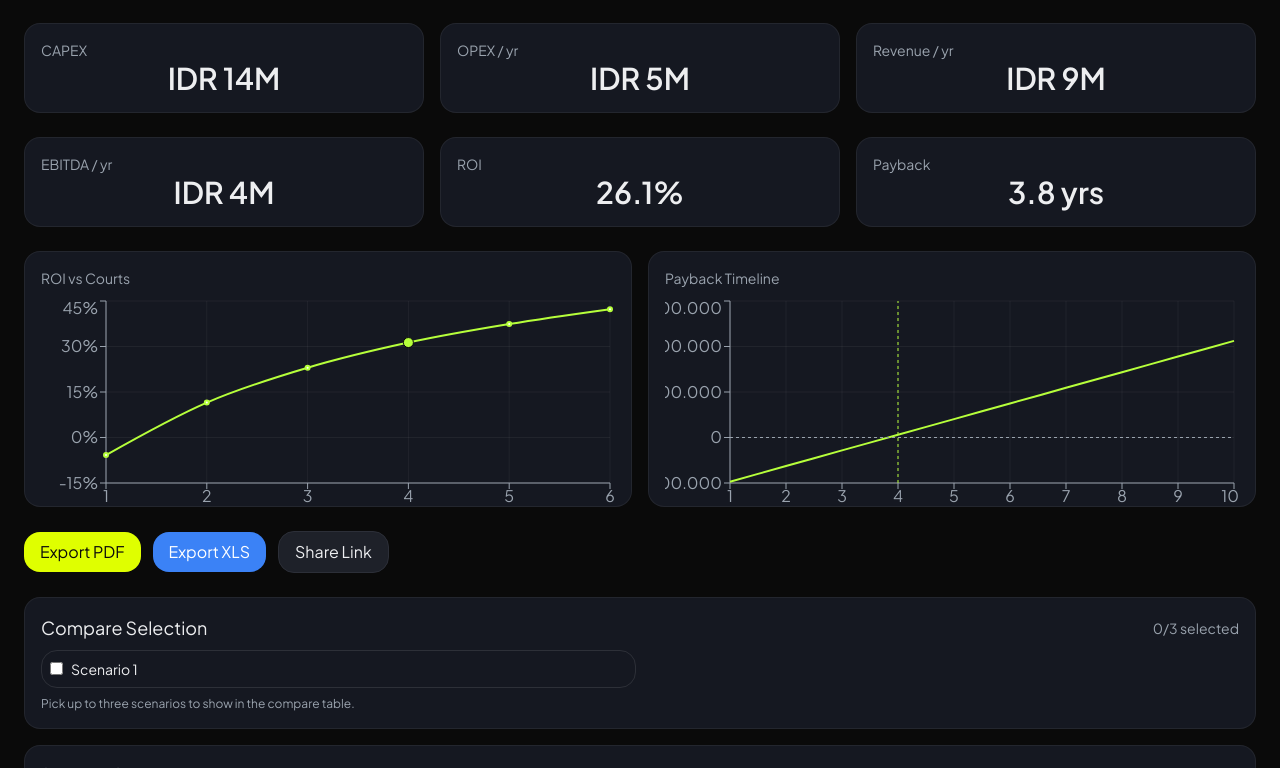
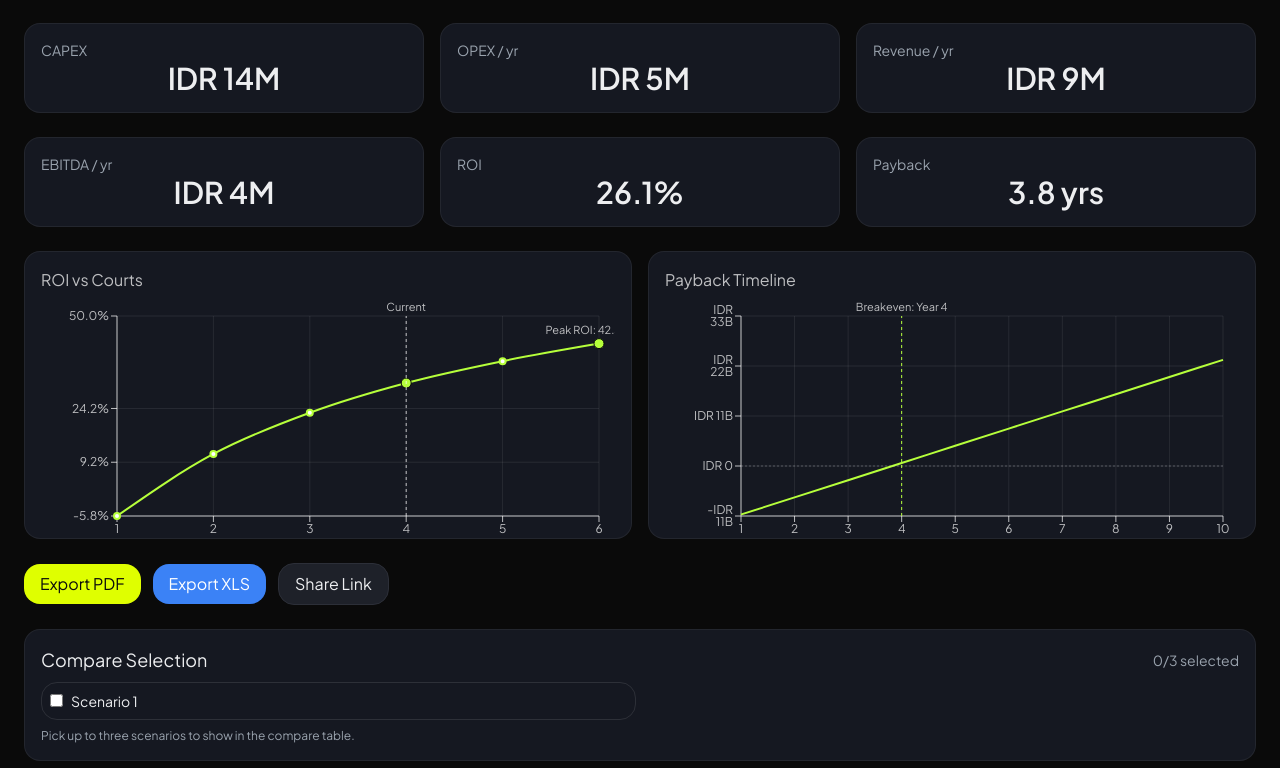
Before and after one commit to spotty21201/padeljkt_sept05, a Next.js app: page /simulator/1 in a window 1280 px wide. Shown: the part 2032-2800 px from the top of the page. Built offline with nearby package versions, Linux system fonts and the light colour scheme.

Commit message:
charts(ui): improve ROI vs Courts and Payback Timeline styling; add utils formatters; axes/grid/ticks, peak annotation, current marker, area fill, margins

```diff
--- a/components/charts/PaybackTimeline.tsx
+++ b/components/charts/PaybackTimeline.tsx
@@ -1,20 +1,27 @@
 "use client";
-import { LineChart, Line, XAxis, YAxis, Tooltip, ResponsiveContainer, CartesianGrid, ReferenceLine } from "recharts";
+import { LineChart, Line, XAxis, YAxis, Tooltip, ResponsiveContainer, CartesianGrid, ReferenceLine, Area } from "recharts";
+import { formatIDR, formatYear } from "@/lib/format/format";
 
 export function PaybackTimelineChart({ data, bepYear }:{ data:{ year:number; cumulative:number }[]; bepYear?: number | null }){
   const formatted = data.map(d=> ({ year: d.year, cumulative: Math.round(d.cumulative) }));
+  const axisColor = "rgba(255,255,255,0.72)";
+  const gridColor = "rgba(255,255,255,0.08)";
+  const title = "Payback Timeline";
+  const xMax = bepYear && bepYear < 6 ? 6 : 10;
   return (
-    <div className="card p-4 h-64">
-      <div className="text-sm text-muted-300 mb-2">Payback Timeline</div>
+    <div className="card p-4 h-72" aria-label={title}>
+      <h3 className="sr-only">{title}</h3>
+      <div className="text-base mb-2" style={{ color: axisColor }}>{title}</div>
       <ResponsiveContainer width="100%" height="100%">
-        <LineChart data={formatted}>
-          <CartesianGrid stroke="rgba(255,255,255,0.05)" />
-          <XAxis dataKey="year" stroke="#9AA3AE" />
-          <YAxis stroke="#9AA3AE" tickFormatter={(v)=> Intl.NumberFormat('id-ID').format(v)} />
-          <Tooltip contentStyle={{ background: "#151821", border: "1px solid rgba(255,255,255,0.1)", color: "#EDEEF0" }} formatter={(v)=> [Intl.NumberFormat('id-ID').format(v as number),"Cumulative"]} />
+        <LineChart data={formatted} margin={{ top:16, right:16, bottom:8, left:16 }}>
+          <CartesianGrid stroke={gridColor} />
+          <XAxis dataKey="year" stroke={axisColor} domain={[1, xMax]} tick={{ fill: axisColor, fontSize: 12 }} allowDecimals={false} tickFormatter={(v)=> `${v}` } />
+          <YAxis stroke={axisColor} tick={{ fill: axisColor, fontSize: 12 }} tickFormatter={(v)=> formatIDR(v as number)} />
+          <Tooltip contentStyle={{ background: "#151821", border: "1px solid rgba(255,255,255,0.1)", color: "#EDEEF0" }} formatter={(v)=> [formatIDR(v as number), "Cumulative"]} labelFormatter={(l)=> formatYear(l as number)} />
+          <Area type="monotone" dataKey="cumulative" stroke="none" fill="#B6FF3B" fillOpacity={0.08} />
           <Line type="monotone" dataKey="cumulative" stroke="#B6FF3B" strokeWidth={2} dot={false} />
-          <ReferenceLine y={0} stroke="#9AA3AE" strokeDasharray="3 3" />
-          {bepYear ? <ReferenceLine x={bepYear} stroke="#B6FF3B" strokeDasharray="3 3" /> : null}
+          <ReferenceLine y={0} stroke="rgba(255,255,255,0.25)" strokeDasharray="2 2" />
+          {bepYear ? <ReferenceLine x={bepYear} stroke="#B6FF3B" strokeDasharray="3 3" label={{ value: `Breakeven: Year ${bepYear}`, fill: axisColor, fontSize: 11, position: "top" }} /> : null}
         </LineChart>
       </ResponsiveContainer>
     </div>
--- a/components/charts/RoiVsCourts.tsx
+++ b/components/charts/RoiVsCourts.tsx
@@ -1,22 +1,44 @@
 "use client";
-import { LineChart, Line, XAxis, YAxis, Tooltip, ResponsiveContainer, CartesianGrid, ReferenceDot } from "recharts";
+import { LineChart, Line, XAxis, YAxis, Tooltip, ResponsiveContainer, CartesianGrid, ReferenceDot, ReferenceLine, Area, Label } from "recharts";
+import { formatPct } from "@/lib/format/format";
 
 export function RoiVsCourtsChart({ data, current }:{ data:{ courts:number; roi:number }[]; current:number }){
   const formatted = data.map(d=> ({ courts: d.courts, roiPct: +(d.roi*100).toFixed(1) }));
   const currentPoint = formatted.find(d=> d.courts === current);
+  const maxCourts = Math.max(...formatted.map(d=> d.courts), 1);
+  const xDomain:[number, number] = maxCourts >= 10 ? [1, 10] : [1, maxCourts + 1];
+  const yMax = Math.max(...formatted.map(d=> d.roiPct), 0);
+  const niceMax = yMax <= 50 ? 50 : (yMax <= 60 ? 60 : Math.ceil(yMax/10)*10);
+  const axisColor = "rgba(255,255,255,0.72)";
+  const gridColor = "rgba(255,255,255,0.08)";
+  const title = "ROI vs Courts";
+
+  // Peak ROI annotation
+  const peak = formatted.reduce((acc, x)=> x.roiPct > acc.roiPct ? x : acc, formatted[0] || { courts: 0, roiPct: 0 });
+
   return (
-    <div className="card p-4 h-64">
-      <div className="text-sm text-muted-300 mb-2">ROI vs Courts</div>
+    <div className="card p-4 h-72" aria-label={title}>
+      <h3 className="sr-only">{title}</h3>
+      <div className="text-base mb-2" style={{ color: axisColor }}>{title}</div>
       <ResponsiveContainer width="100%" height="100%">
-        <LineChart data={formatted}>
-          <CartesianGrid stroke="rgba(255,255,255,0.05)" />
-          <XAxis dataKey="courts" stroke="#9AA3AE" />
-          <YAxis stroke="#9AA3AE" unit="%" />
-          <Tooltip contentStyle={{ background: "#151821", border: "1px solid rgba(255,255,255,0.1)", color: "#EDEEF0" }} formatter={(v)=> [`${v}%`,`ROI`]} />
-          <Line type="monotone" dataKey="roiPct" stroke="#B6FF3B" strokeWidth={2} dot={{ r: 2 }} />
+        <LineChart data={formatted} margin={{ top: 16, right: 16, bottom: 8, left: 16 }}>
+          <CartesianGrid stroke={gridColor} />
+          <XAxis dataKey="courts" stroke={axisColor} domain={xDomain} tick={{ fill: axisColor, fontSize: 12 }} allowDecimals={false} />
+          <YAxis stroke={axisColor} domain={[0, niceMax]} tick={{ fill: axisColor, fontSize: 12 }} tickFormatter={(v)=> formatPct(v/100)} />
+          <Tooltip contentStyle={{ background: "#151821", border: "1px solid rgba(255,255,255,0.1)", color: "#EDEEF0" }} formatter={(v)=> [`${(v as number).toFixed(1)}%`,`ROI`]} labelFormatter={(l)=> `Courts: ${l}`} />
+          <Area type="monotone" dataKey="roiPct" stroke="none" fill="#B6FF3B" fillOpacity={0.08} />
+          <Line type="monotone" dataKey="roiPct" stroke="#B6FF3B" strokeWidth={2} dot={{ r: 3 }} activeDot={{ r: 5, stroke: "#B6FF3B", strokeWidth: 1 }} />
           {currentPoint && (
-            <ReferenceDot x={currentPoint.courts} y={currentPoint.roiPct} r={5} fill="#B6FF3B" stroke="#0A0A0A" />
+            <>
+              <ReferenceDot x={currentPoint.courts} y={currentPoint.roiPct} r={5} fill="#B6FF3B" stroke="#0A0A0A" />
+              <ReferenceLine x={current} stroke={axisColor} strokeDasharray="3 3" label={{ value: "Current", fill: axisColor, fontSize: 11, position: "top" }} />
+            </>
           )}
+          {peak && peak.courts ? (
+            <ReferenceDot x={peak.courts} y={peak.roiPct} r={5} fill="#B6FF3B" stroke="#0A0A0A">
+              <Label value={`Peak ROI: ${peak.roiPct.toFixed(1)}% at ${peak.courts}`} position="top" fill={axisColor} fontSize={11} />
+            </ReferenceDot>
+          ) : null}
         </LineChart>
       </ResponsiveContainer>
     </div>
--- /dev/null
+++ b/lib/format/format.ts
@@ -0,0 +1,18 @@
+export function formatIDR(n: number): string {
+  const abs = Math.abs(n);
+  const sign = n < 0 ? "-" : "";
+  const B = 1_000_000_000;
+  const M = 1_000_000;
+  if (abs >= B) return `${sign}IDR ${+(abs / B).toFixed(1)}B`;
+  if (abs >= M) return `${sign}IDR ${+(abs / M).toFixed(1)}M`;
+  return `${sign}IDR ${abs.toLocaleString('id-ID')}`;
+}
+
+export function formatPct(n: number, digits: 0 | 1 = 1): string {
+  const v = (n * 100);
+  return `${v.toFixed(digits)}%`;
+}
+
+export function formatYear(n: number): string {
+  return `Year ${n}`;
+}
```
